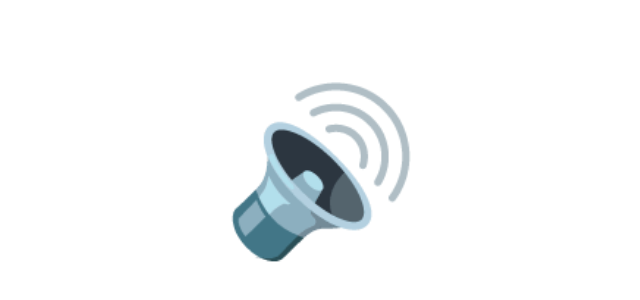
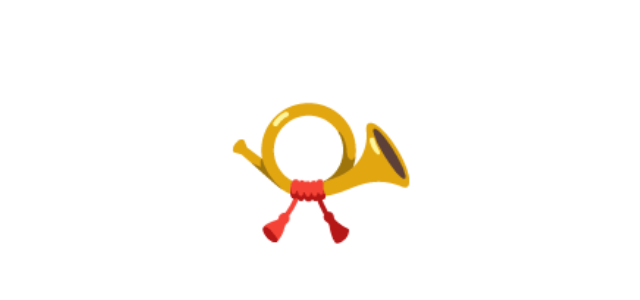
Before and after one commit to tlgs/airhorn, a plain HTML site: page index.html in a window 1280 px wide. Shown: the part 228-528 px from the top of the page, without its empty margins (319-959 px from the left). Drawn offline with Linux system fonts and the light colour scheme.

Commit message:
Replace button text with postal horn emoji

```diff
--- a/index.html
+++ b/index.html
@@ -27,7 +27,7 @@
   </head>
 
   <body>
-    <button aria-label="play airhorn">🔊</button>
+    <button aria-label="play airhorn">📯</button>
 
     <script>
       // this is unfortunately a bit more complicated than anticipated.
```
